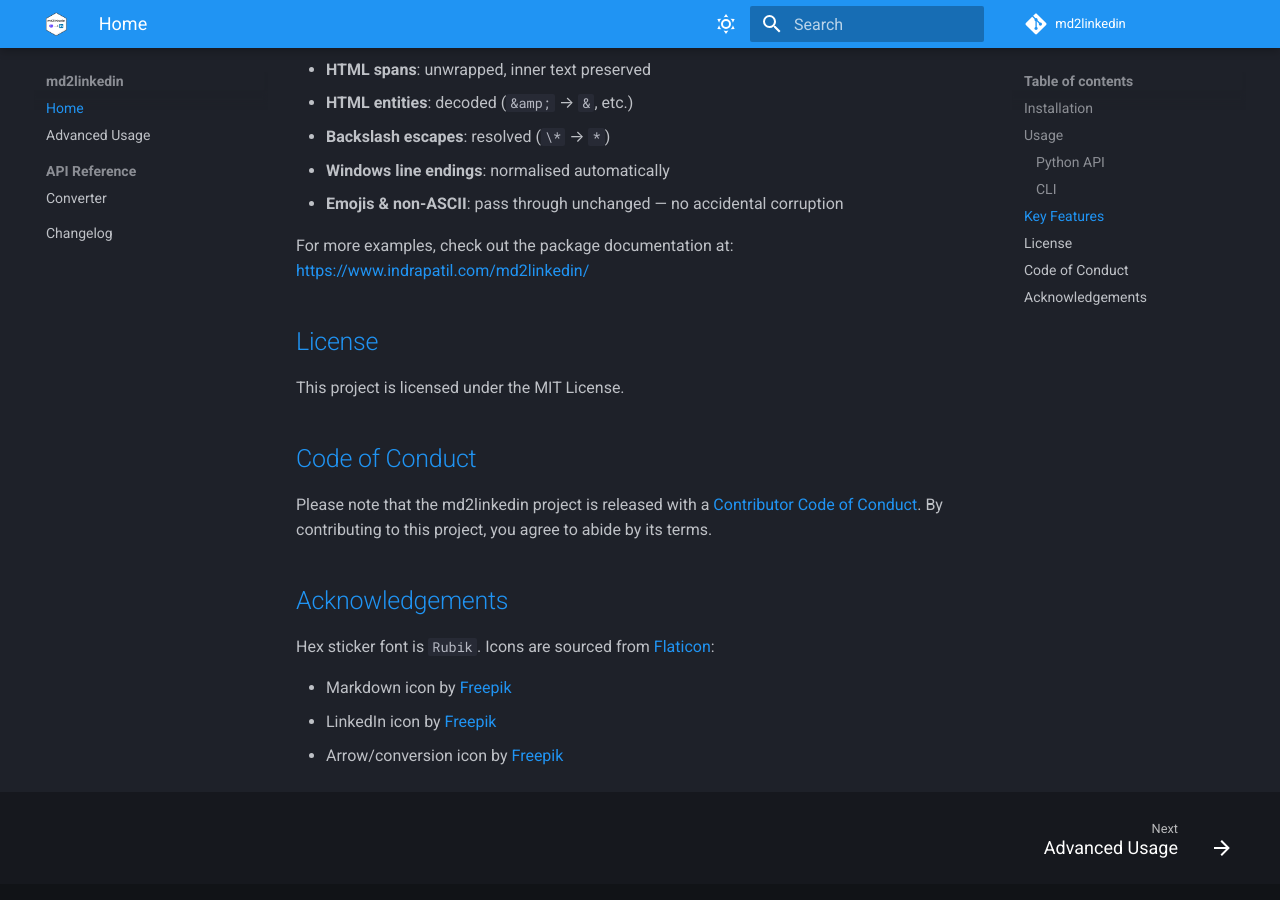
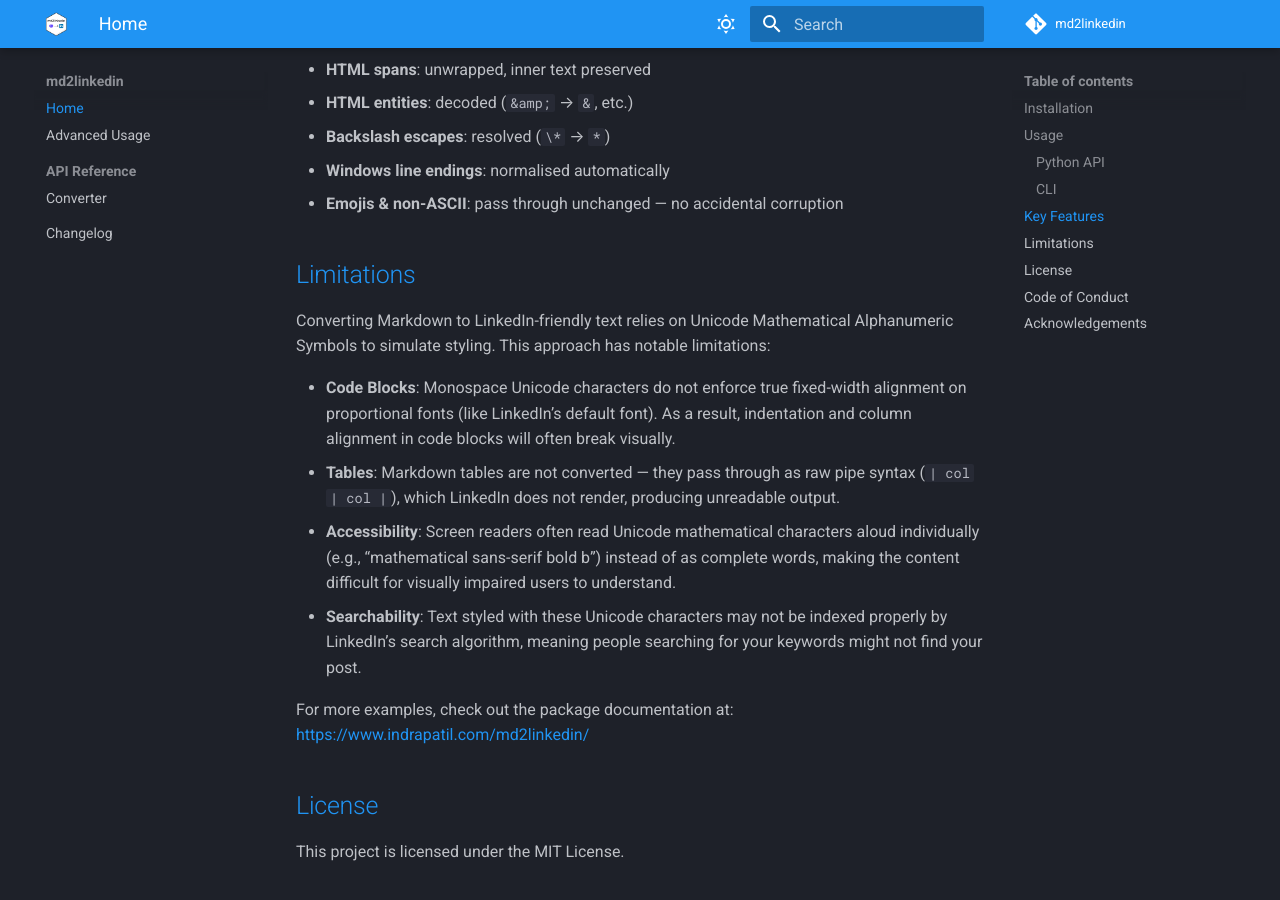
Before and after one commit to IndrajeetPatil/md2linkedin, an MkDocs documentation site: the page built from docs/index.md, in a window 1280 px wide and 900 px high, scrolled down 2244 px. Built offline with MkDocs 1.6.1 and Material for MkDocs 9.7.7, drawn with Linux system fonts in a browser that asks for light colours; comment, search, counter and statistics services are not loaded.

Commit message:
document limitations

```diff
--- a/docs/index.md
+++ b/docs/index.md
@@ -102,6 +102,27 @@
 - **Emojis & non-ASCII**: pass through unchanged — no accidental
   corruption
 
+## Limitations
+
+Converting Markdown to LinkedIn-friendly text relies on Unicode
+Mathematical Alphanumeric Symbols to simulate styling. This approach has
+notable limitations:
+
+- **Code Blocks**: Monospace Unicode characters do not enforce true
+  fixed-width alignment on proportional fonts (like LinkedIn’s default
+  font). As a result, indentation and column alignment in code blocks
+  will often break visually.
+- **Tables**: Markdown tables are not converted — they pass through as
+  raw pipe syntax (`| col | col |`), which LinkedIn does not render,
+  producing unreadable output.
+- **Accessibility**: Screen readers often read Unicode mathematical
+  characters aloud individually (e.g., “mathematical sans-serif bold b”)
+  instead of as complete words, making the content difficult for
+  visually impaired users to understand.
+- **Searchability**: Text styled with these Unicode characters may not
+  be indexed properly by LinkedIn’s search algorithm, meaning people
+  searching for your keywords might not find your post.
+
 For more examples, check out the package documentation at:
 <https://www.indrapatil.com/md2linkedin/>
 
--- a/pyproject.toml
+++ b/pyproject.toml
@@ -1,6 +1,6 @@
 [project]
 name = "md2linkedin"
-version = "0.2.0"
+version = "0.2.1"
 description = "Convert Markdown to LinkedIn-friendly Unicode text"
 readme = "README.md"
 authors = [
```
Also changed, not shown: CHANGELOG.md (+9 -0 lines), README.md (+21 -0 lines), README.qmd (+9 -0 lines), 1 other file.
